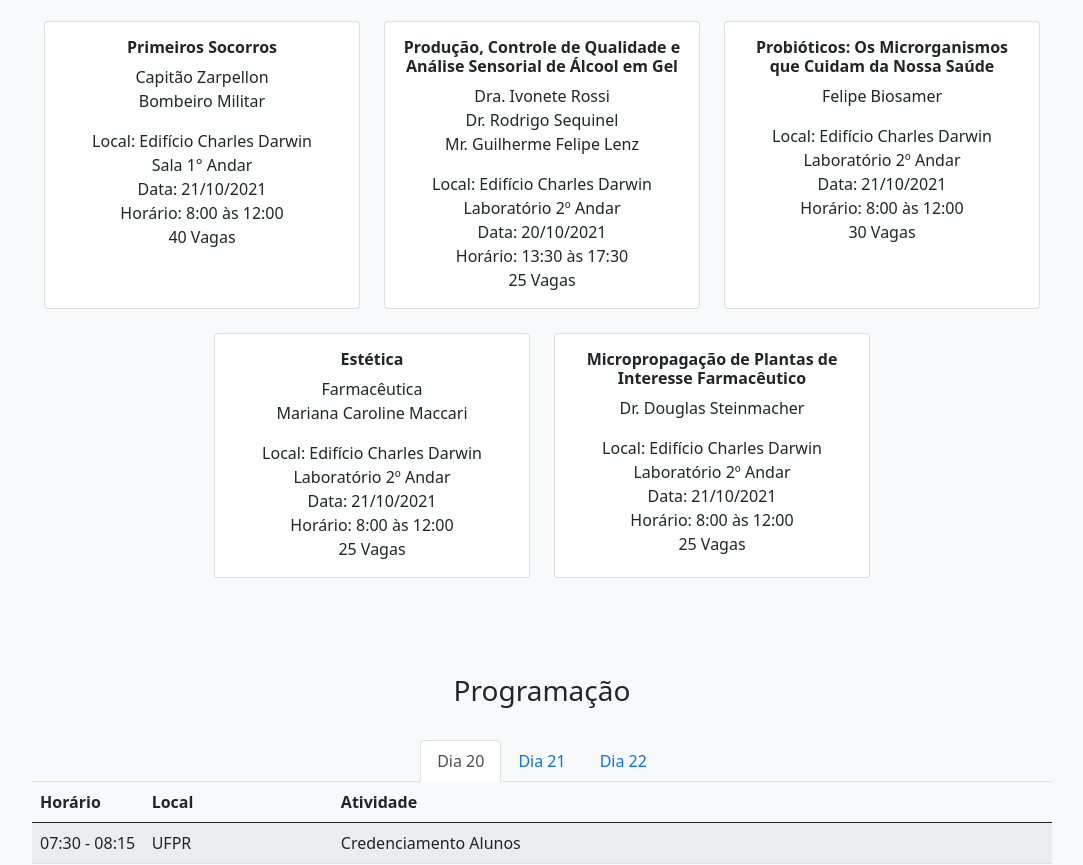
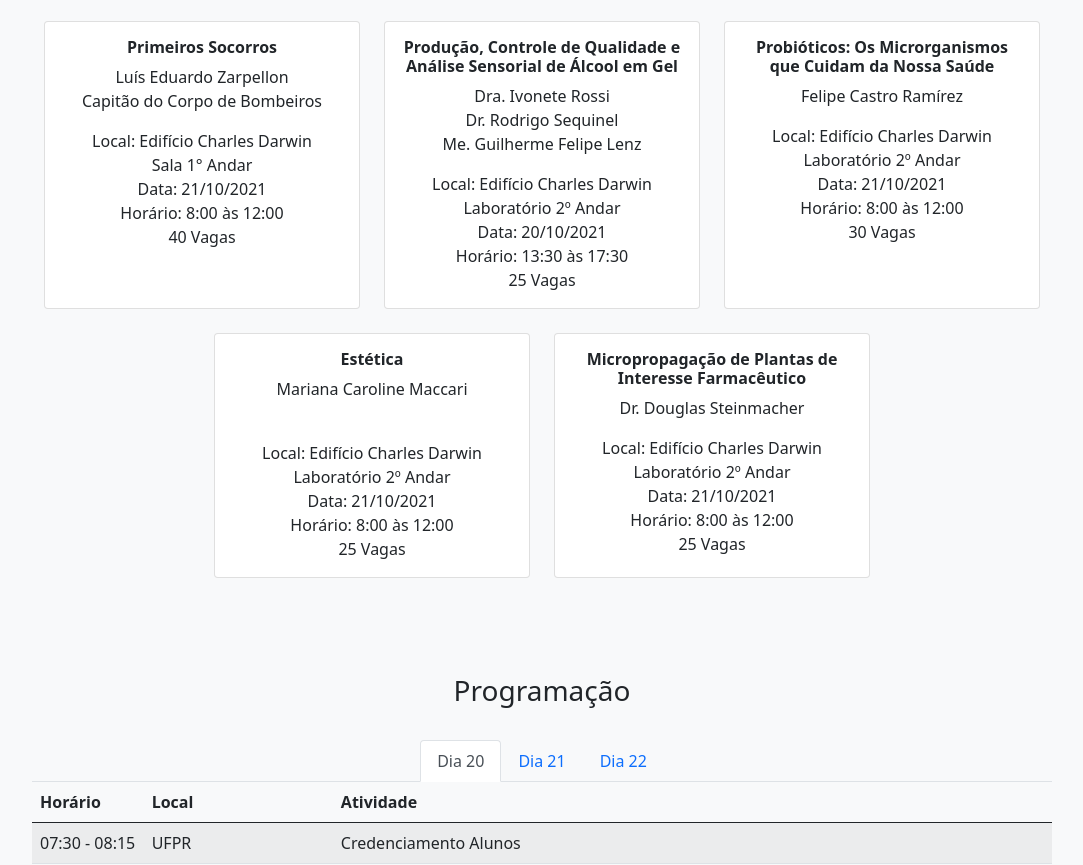
Before and after one commit to sabebpk/sabebpk.github.io, a plain HTML site: page index.html in a window 1280 px wide. Shown: the part 1010-1875 px from the top of the page, without its empty margins (98-1181 px from the left). Drawn offline with Linux system fonts and the light colour scheme.

Commit message:
Add files via upload

```diff
--- a/index.html
+++ b/index.html
@@ -158,7 +158,7 @@
               <div class="card h-100">
                 <div class="card-body">
                   <h6 class="card-title"><strong>Primeiros Socorros</strong></h6>
-                  <p class="card-text">Capitão Zarpellon<br>Bombeiro Militar</p>
+                  <p class="card-text">Luís Eduardo Zarpellon<br>Capitão do Corpo de Bombeiros</p>
                   <p class="card-text">
                     Local: Edifício Charles Darwin<br>Sala 1° Andar
                     <br>
@@ -175,7 +175,7 @@
               <div class="card h-100">
                 <div class="card-body">
                   <h6 class="card-title"><strong>Produção, Controle de Qualidade e Análise Sensorial de Álcool em Gel</strong></h6>
-                  <p class="card-text">Dra. Ivonete Rossi<br>Dr. Rodrigo Sequinel<br>Mr. Guilherme Felipe Lenz</p>
+                  <p class="card-text">Dra. Ivonete Rossi<br>Dr. Rodrigo Sequinel<br>Me. Guilherme Felipe Lenz</p>
                   <p class="card-text">
                     Local: Edifício Charles Darwin<br>Laboratório 2º Andar
                     <br>
@@ -192,7 +192,7 @@
               <div class="card h-100">
                 <div class="card-body">
                   <h6 class="card-title"><strong>Probióticos: Os Microrganismos que Cuidam da Nossa Saúde</strong></h6>
-                  <p class="card-text">Felipe Biosamer</p>
+                  <p class="card-text">Felipe Castro Ramírez</p>
                   <p class="card-text">
                     Local: Edifício Charles Darwin<br>Laboratório 2º Andar
                     <br>
@@ -212,7 +212,8 @@
               <div class="card h-100">
                 <div class="card-body">
                   <h6 class="card-title"><strong>Estética</strong></h6>
-                  <p class="card-text">Farmacêutica<br>Mariana Caroline Maccari</p>
+                  <p class="card-text">Mariana Caroline Maccari</p>
+                  <br>
                   <p class="card-text">
                     Local: Edifício Charles Darwin<br>Laboratório 2º Andar
                     <br>
```
Also changed, not shown: logo.png.
